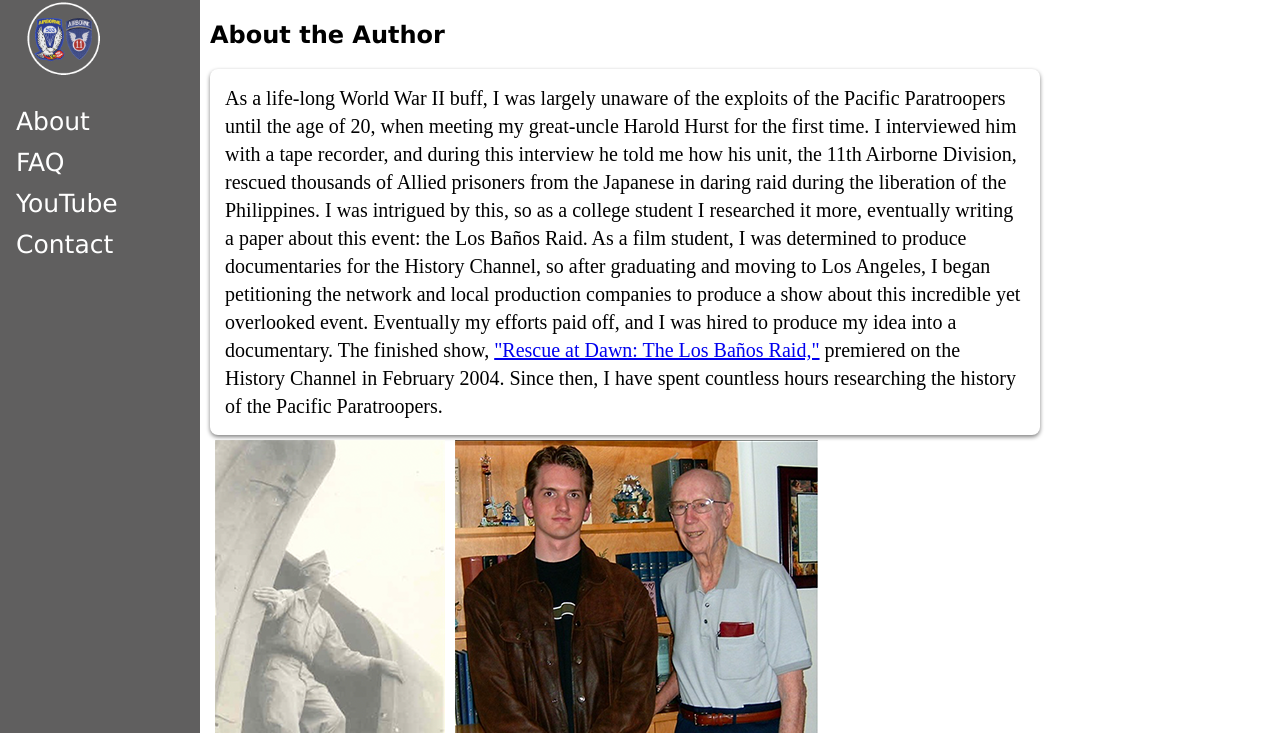
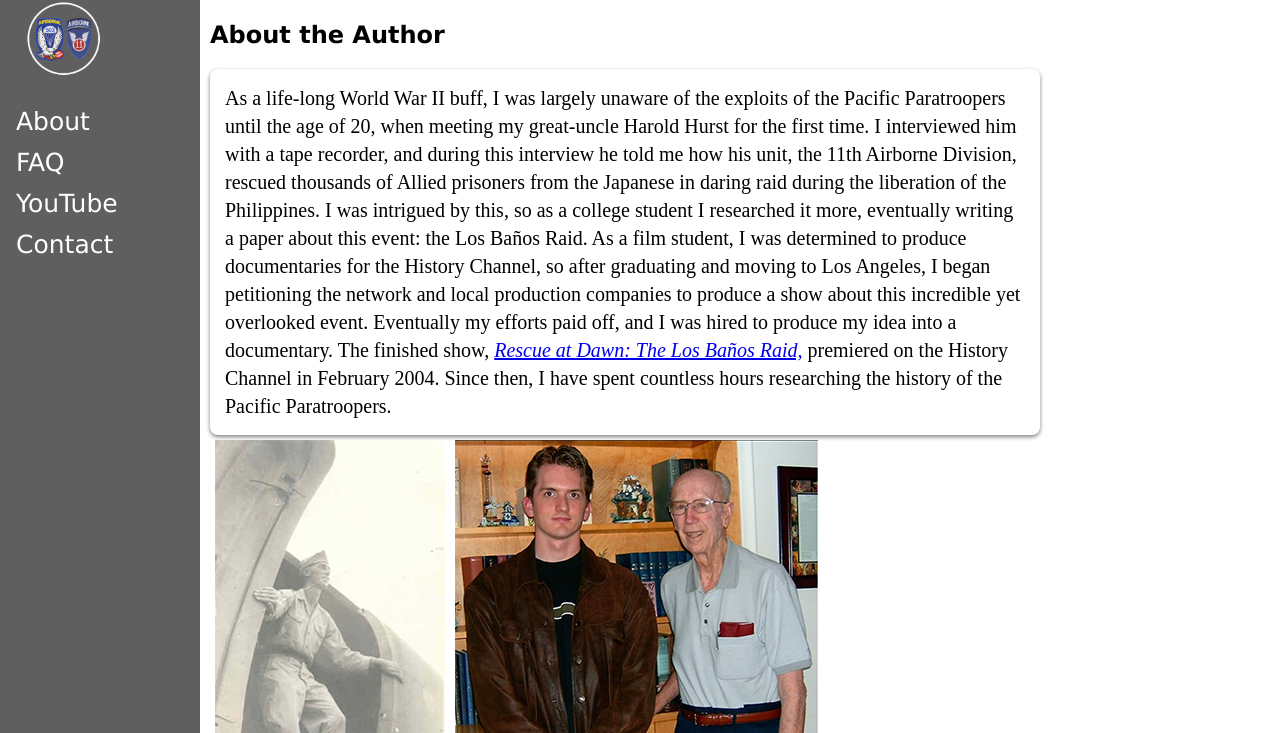
Before and after one commit to rhurst1945/ParatroopersofthePacific, a plain HTML site: page about-me.html in a window 1280 px wide. Shown: the part 67-800 px from the top of the page. Drawn offline with Linux system fonts and the light colour scheme.

Commit message:
Update about-me.html
italics

```diff
--- a/about-me.html
+++ b/about-me.html
@@ -47,7 +47,7 @@
 <h2>About the Author</h2>
 <!-- Shadow Box -->
 <div class="about-container">
-As a life-long World War II buff, I was largely unaware of the exploits of the Pacific Paratroopers until the age of 20, when meeting my great-uncle Harold Hurst for the first time. I interviewed him with a tape recorder, and during this interview he told me how his unit, the 11th Airborne Division, rescued thousands of Allied prisoners from the Japanese in daring raid during the liberation of the Philippines. I was intrigued by this, so as a college student I researched it more, eventually writing a paper about this event: the Los Baños Raid. As a film student, I was determined to produce documentaries for the History Channel, so after graduating and moving to Los Angeles, I began petitioning the network and local production companies to produce a show about this incredible yet overlooked event. Eventually my efforts paid off, and I was hired to produce my idea into a documentary. The finished show, <a href="https://www.imdb.com/title/tt0402467/" target=”_blank”>"Rescue at Dawn: The Los Baños Raid,"</a> premiered on the History Channel in February 2004. Since then, I have spent countless hours researching the history of the Pacific Paratroopers.
+As a life-long World War II buff, I was largely unaware of the exploits of the Pacific Paratroopers until the age of 20, when meeting my great-uncle Harold Hurst for the first time. I interviewed him with a tape recorder, and during this interview he told me how his unit, the 11th Airborne Division, rescued thousands of Allied prisoners from the Japanese in daring raid during the liberation of the Philippines. I was intrigued by this, so as a college student I researched it more, eventually writing a paper about this event: the Los Baños Raid. As a film student, I was determined to produce documentaries for the History Channel, so after graduating and moving to Los Angeles, I began petitioning the network and local production companies to produce a show about this incredible yet overlooked event. Eventually my efforts paid off, and I was hired to produce my idea into a documentary. The finished show, <a href="https://www.imdb.com/title/tt0402467/" target=”_blank”><i>Rescue at Dawn: The Los Baños Raid,</i></a> premiered on the History Channel in February 2004. Since then, I have spent countless hours researching the history of the Pacific Paratroopers.
 </div>
       <div class="imgContainer">
         <img src="harold1945.png" alt="Harold Hurst, 1945">
```
